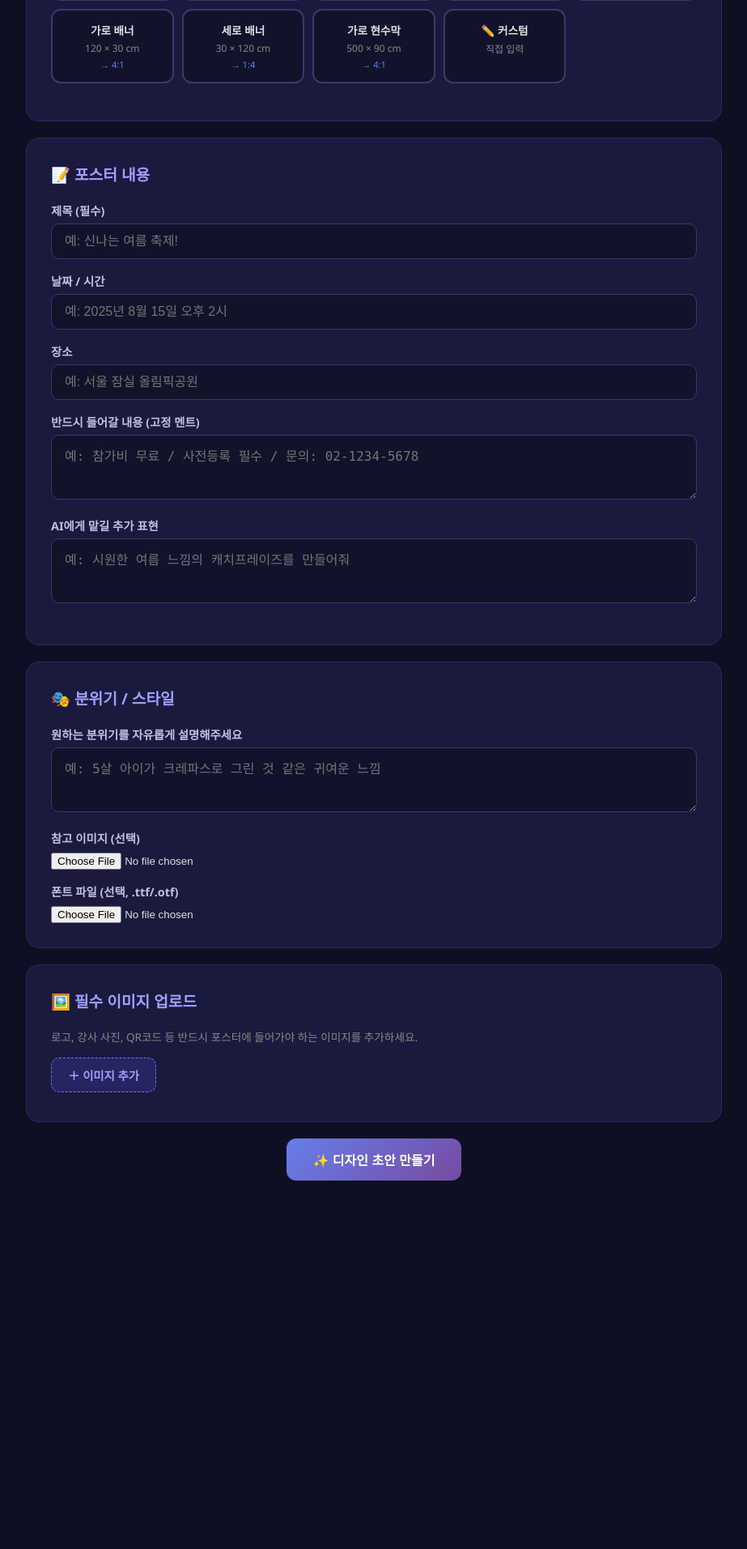
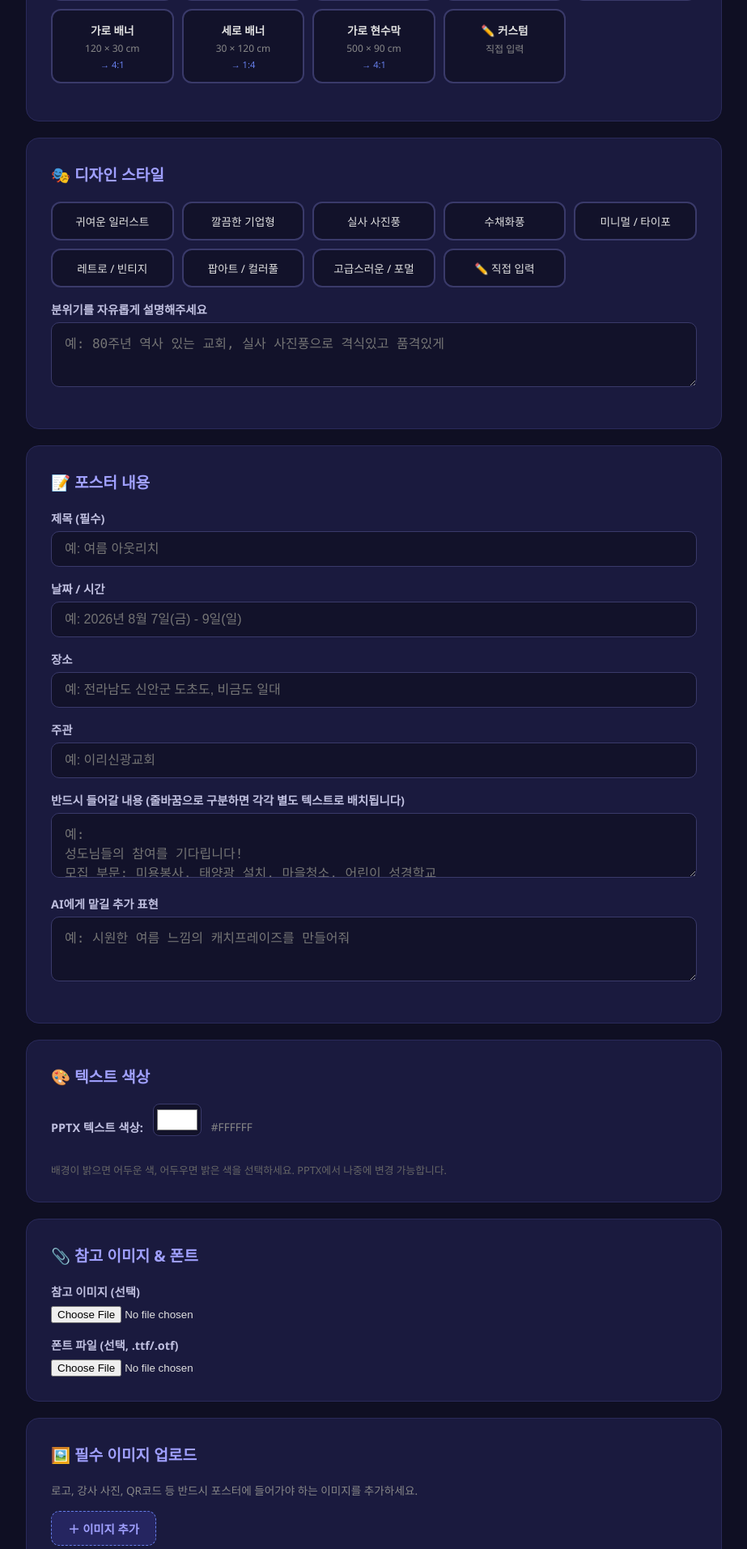
Before and after one commit to eulomine/aiposter, a Flask app: page / in a window 1280 px wide. Shown: the part 660-2573 px from the top of the page at 81% size, without its empty margins (178-1101 px from the left). Before the commit the page ends 2118 px from the top, so only its background shows below. Run offline with Flask 3, Linux system fonts and the light colour scheme.

Commit message:
Update index.html

```diff
--- a/templates/index.html
+++ b/templates/index.html
@@ -33,13 +33,24 @@
         .panel h2 { font-size: 1.2rem; margin-bottom: 20px; color: #a0a0ff; }
 
         label { display: block; margin-bottom: 6px; font-weight: 600; color: #c0c0e0; font-size: 0.9rem; }
-        input[type="text"], input[type="number"], input[type="password"], textarea, select {
+        input[type="text"], input[type="number"], input[type="password"], input[type="color"], textarea, select {
             width: 100%; padding: 12px 16px; border: 1px solid #3a3a6a;
             border-radius: 10px; background: #12122a; color: #e0e0e0;
             font-size: 1rem; margin-bottom: 16px; transition: border 0.2s;
         }
         input:focus, textarea:focus, select:focus { outline: none; border-color: #667eea; }
         textarea { resize: vertical; min-height: 80px; }
+
+        input[type="color"] {
+            width: 60px; height: 40px; padding: 2px; cursor: pointer;
+            border-radius: 8px; margin-bottom: 16px;
+        }
+        .color-row { display: flex; align-items: center; gap: 12px; margin-bottom: 16px; }
+        .color-row label { margin-bottom: 0; }
+        .color-preview {
+            width: 30px; height: 30px; border-radius: 6px; border: 2px solid #3a3a6a;
+            display: inline-block; vertical-align: middle;
+        }
 
         .api-key-panel { background: linear-gradient(135deg, #1a2a4a, #1a1a3e); border: 1px solid #4a5a8a; }
         .api-key-help {
@@ -79,6 +90,18 @@
         .ratio-info.visible { display: block; }
         .ratio-info .match { color: #8f8; }
         .ratio-info .warn { color: #fa0; }
+
+        .style-grid {
+            display: grid; grid-template-columns: repeat(auto-fill, minmax(130px, 1fr));
+            gap: 10px; margin-bottom: 16px;
+        }
+        .style-card {
+            padding: 12px 8px; border: 2px solid #3a3a6a; border-radius: 12px;
+            text-align: center; cursor: pointer; transition: all 0.2s; background: #12122a;
+            font-size: 0.85rem;
+        }
+        .style-card:hover { border-color: #764ba2; }
+        .style-card.selected { border-color: #764ba2; background: #352560; }
 
         .upload-list { margin-bottom: 16px; }
         .upload-item {
@@ -154,8 +177,14 @@
             line-height: 1.6; max-height: 300px; overflow-y: auto;
         }
 
+        .pptx-info {
+            background: #1a2a3a; padding: 16px; border-radius: 10px;
+            margin-top: 16px; border: 1px solid #2a4a6a; font-size: 0.85rem; line-height: 1.6; color: #a0c0e0;
+        }
+
         @media (max-width: 600px) {
             .size-grid { grid-template-columns: repeat(2, 1fr); }
+            .style-grid { grid-template-columns: repeat(2, 1fr); }
             .custom-size-row { flex-wrap: wrap; }
             .upload-item { flex-wrap: wrap; }
         }
@@ -210,23 +239,42 @@
         </div>
 
         <div class="panel">
+            <h2>🎭 디자인 스타일</h2>
+            <div class="style-grid" id="styleGrid"></div>
+            <div id="customMoodRow">
+                <label for="mood">분위기를 자유롭게 설명해주세요</label>
+                <textarea id="mood" placeholder="예: 80주년 역사 있는 교회, 실사 사진풍으로 격식있고 품격있게"></textarea>
+            </div>
+        </div>
+
+        <div class="panel">
             <h2>📝 포스터 내용</h2>
             <label for="title">제목 (필수)</label>
-            <input type="text" id="title" placeholder="예: 신나는 여름 축제!">
+            <input type="text" id="title" placeholder="예: 여름 아웃리치">
             <label for="date">날짜 / 시간</label>
-            <input type="text" id="date" placeholder="예: 2025년 8월 15일 오후 2시">
+            <input type="text" id="date" placeholder="예: 2026년 8월 7일(금) - 9일(일)">
             <label for="venue">장소</label>
-            <input type="text" id="venue" placeholder="예: 서울 잠실 올림픽공원">
-            <label for="content">반드시 들어갈 내용 (고정 멘트)</label>
-            <textarea id="content" placeholder="예: 참가비 무료 / 사전등록 필수 / 문의: 02-1234-5678"></textarea>
+            <input type="text" id="venue" placeholder="예: 전라남도 신안군 도초도, 비금도 일대">
+            <label for="organizer">주관</label>
+            <input type="text" id="organizer" placeholder="예: 이리신광교회">
+            <label for="content">반드시 들어갈 내용 (줄바꿈으로 구분하면 각각 별도 텍스트로 배치됩니다)</label>
+            <textarea id="content" placeholder="예:&#10;성도님들의 참여를 기다립니다!&#10;모집 부문: 미용봉사, 태양광 설치, 마을청소, 어린이 성경학교&#10;신청 기간: 7월 말까지&#10;문의: 사무실 및 담당 교역자"></textarea>
             <label for="additional">AI에게 맡길 추가 표현</label>
             <textarea id="additional" placeholder="예: 시원한 여름 느낌의 캐치프레이즈를 만들어줘"></textarea>
         </div>
 
         <div class="panel">
-            <h2>🎭 분위기 / 스타일</h2>
-            <label for="mood">원하는 분위기를 자유롭게 설명해주세요</label>
-            <textarea id="mood" placeholder="예: 5살 아이가 크레파스로 그린 것 같은 귀여운 느낌"></textarea>
+            <h2>🎨 텍스트 색상</h2>
+            <div class="color-row">
+                <label>PPTX 텍스트 색상:</label>
+                <input type="color" id="fontColor" value="#FFFFFF">
+                <span id="fontColorHex" style="font-size:0.85rem; color:#888;">#FFFFFF</span>
+            </div>
+            <p style="color:#666; font-size:0.8rem;">배경이 밝으면 어두운 색, 어두우면 밝은 색을 선택하세요. PPTX에서 나중에 변경 가능합니다.</p>
+        </div>
+
+        <div class="panel">
+            <h2>📎 참고 이미지 & 폰트</h2>
             <label for="refImage">참고 이미지 (선택)</label>
             <input type="file" id="refImage" accept="image/*" style="margin-bottom:16px;">
             <label for="fontFile">폰트 파일 (선택, .ttf/.otf)</label>
@@ -266,7 +314,7 @@
         <div class="panel feedback-area" id="feedbackArea">
             <h2>💬 수정 요청</h2>
             <label for="feedback">마음에 들지 않는 부분이 있으면 알려주세요</label>
-            <textarea id="feedback" placeholder="예: 배경색을 더 밝게 / 타이틀을 위로 올려줘"></textarea>
+            <textarea id="feedback" placeholder="예: 배경색을 더 밝게 / 실사 느낌이 더 강하게 / 레이아웃을 바꿔줘"></textarea>
             <div class="btn-row">
                 <button class="btn btn-secondary" onclick="goToStep1()">◀ 처음으로</button>
                 <button class="btn btn-secondary" onclick="submitRevise()">🔄 수정하기</button>
@@ -292,10 +340,12 @@
                 <div class="expire-notice">
                     ⏰ 다운로드 링크는 <strong>10분간</strong> 유효합니다. 지금 바로 다운로드하세요!
                 </div>
-                <p style="text-align:center; margin-top:20px; color:#888; font-size:0.85rem;">
-                    PPTX를 열어서 텍스트, 위치, 크기를 자유롭게 수정하세요.<br>
-                    슬라이드 2는 참고용 이미지입니다. 편집 후 삭제하세요.
-                </p>
+                <div class="pptx-info">
+                    📋 <strong>PPTX 슬라이드 구성:</strong><br>
+                    • 슬라이드 1 — 편집용: 배경 이미지 + 텍스트 박스 (자유롭게 수정 가능)<br>
+                    • 슬라이드 2 — 원본 활용용: AI 원본 이미지 그대로 (오타만 텍스트 박스로 덮어 수정)<br>
+                    • 슬라이드 3 — 참고용: 편집 완료 후 삭제하세요
+                </div>
                 <div class="btn-row" style="margin-top:30px;">
                     <button class="btn btn-secondary" onclick="location.reload()">🔄 새 포스터 만들기</button>
                 </div>
@@ -316,12 +366,26 @@ const PRESETS = {
     "hanging_banner": { name: "가로 현수막",   w: 500.0,  h: 90.0 },
     "custom":         { name: "✏️ 커스텀",    w: 0,      h: 0 },
 };
+
+const STYLE_PRESETS = {
+    "cute_illust": "귀여운 일러스트",
+    "corporate":   "깔끔한 기업형",
+    "photo_real":  "실사 사진풍",
+    "watercolor":  "수채화풍",
+    "minimal":     "미니멀 / 타이포",
+    "retro":       "레트로 / 빈티지",
+    "pop_art":     "팝아트 / 컬러풀",
+    "elegant":     "고급스러운 / 포멀",
+    "custom":      "✏️ 직접 입력",
+};
+
 const GEMINI_RATIOS = [
     [1,1],[3,2],[2,3],[3,4],[4,3],[4,5],[5,4],
     [9,16],[16,9],[21,9],[9,21],[1,4],[4,1],[1,8],[8,1]
 ];
 
 let selectedPreset = null;
+let selectedStyle = null;
 let currentSid = null;
 let uploadedImages = [];
 
@@ -360,6 +424,17 @@ function buildSizeGrid() {
     }
 }
 
+function buildStyleGrid() {
+    const grid = document.getElementById('styleGrid');
+    for (const [key, name] of Object.entries(STYLE_PRESETS)) {
+        const card = document.createElement('div');
+        card.className = 'style-card'; card.dataset.key = key;
+        card.textContent = name;
+        card.addEventListener('click', () => selectStyle(key));
+        grid.appendChild(card);
+    }
+}
+
 function selectSize(key) {
     selectedPreset = key;
     document.querySelectorAll('.size-card').forEach(c => c.classList.toggle('selected', c.dataset.key === key));
@@ -378,6 +453,19 @@ function selectSize(key) {
         ratioInfo.innerHTML = diff < 1
             ? `<span class="match">✅ 완벽 매칭!</span> ${p.w}×${p.h}cm → Gemini 비율: <strong>${ratio}</strong>`
             : `<span class="warn">⚠️ 근사 매칭</span> ${p.w}×${p.h}cm → Gemini: <strong>${ratio}</strong> — 차이 ${diff.toFixed(1)}%`;
+    }
+}
+
+function selectStyle(key) {
+    selectedStyle = key;
+    document.querySelectorAll('.style-card').forEach(c => c.classList.toggle('selected', c.dataset.key === key));
+    const moodRow = document.getElementById('customMoodRow');
+    if (key === 'custom') {
+        moodRow.style.display = 'block';
+        document.getElementById('mood').placeholder = '원하는 스타일을 자유롭게 설명해주세요';
+    } else {
+        moodRow.style.display = 'block';
+        document.getElementById('mood').placeholder = '추가 분위기 설명 (선택사항, 비워도 됩니다)';
     }
 }
 
@@ -404,6 +492,10 @@ function updateCustomRatio() {
 document.getElementById('customWidth').addEventListener('input', updateCustomRatio);
 document.getElementById('customHeight').addEventListener('input', updateCustomRatio);
 document.getElementById('customUnit').addEventListener('change', updateCustomRatio);
+
+document.getElementById('fontColor').addEventListener('input', function() {
+    document.getElementById('fontColorHex').textContent = this.value.toUpperCase();
+});
 
 document.getElementById('hiddenFileInput').addEventListener('change', function(e) {
     const file = e.target.files[0]; if (!file) return;
@@ -458,6 +550,8 @@ async function submitPlan() {
 
     const formData = new FormData();
     formData.append('api_key', apiKey);
+    formData.append('style_preset', selectedStyle || 'custom');
+
     if (selectedPreset === 'custom') {
         const unit = document.getElementById('customUnit').value;
         let w = parseFloat(document.getElementById('customWidth').value);
@@ -472,9 +566,11 @@ async function submitPlan() {
     formData.append('title', document.getElementById('title').value);
     formData.append('date', document.getElementById('date').value);
     formData.append('venue', document.getElementById('venue').value);
+    formData.append('organizer', document.getElementById('organizer').value);
     formData.append('content', document.getElementById('content').value);
     formData.append('additional', document.getElementById('additional').value);
     formData.append('mood', document.getElementById('mood').value);
+    formData.append('font_color', document.getElementById('fontColor').value.replace('#', ''));
     const refFile = document.getElementById('refImage').files[0];
     if (refFile) formData.append('reference_image', refFile);
     const fontFile = document.getElementById('fontFile').files[0];
@@ -541,9 +637,9 @@ async function goToStep3() {
             const sid = data.sid;
             const links = document.getElementById('downloadLinks');
             links.innerHTML = `
-                <a href="/download/${sid}/pptx" download="poster.pptx">📥 PPTX 다운로드</a>
-                <a href="/download/${sid}/reference" download="reference.jpg">🖼️ 참고 이미지</a>
-                <a href="/download/${sid}/background" download="background.jpg">🎨 배경 이미지</a>
+                <a href="/download/${sid}/pptx">📥 PPTX 다운로드</a>
+                <a href="/download/${sid}/original">🖼️ 원본 이미지 (텍스트 포함)</a>
+                <a href="/download/${sid}/background">🎨 배경 이미지 (텍스트 제거)</a>
             `;
             document.getElementById('resultPanel').classList.add('visible');
         } else { alert('오류: ' + data.error); setStep(2); }
@@ -552,6 +648,7 @@ async function goToStep3() {
 }
 
 buildSizeGrid();
+buildStyleGrid();
 </script>
 </body>
 </html>
```
